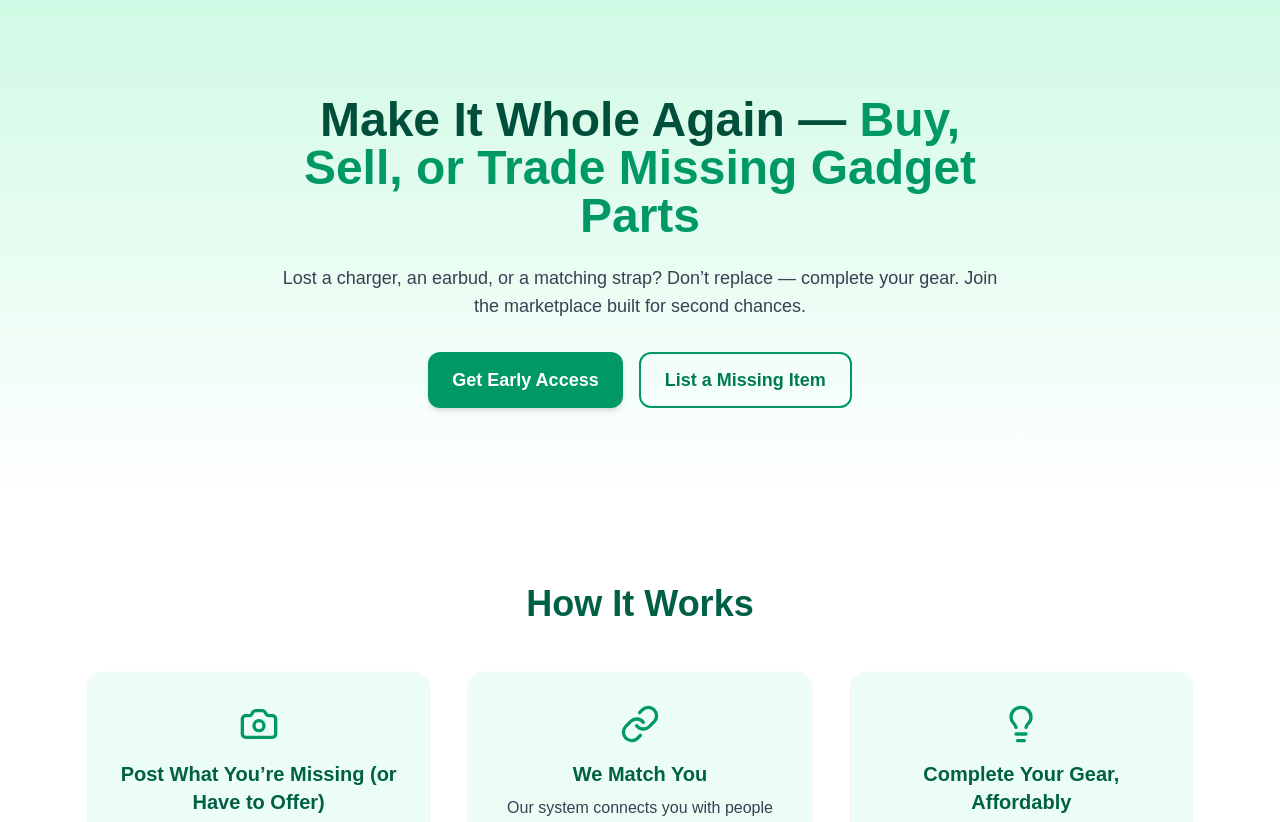
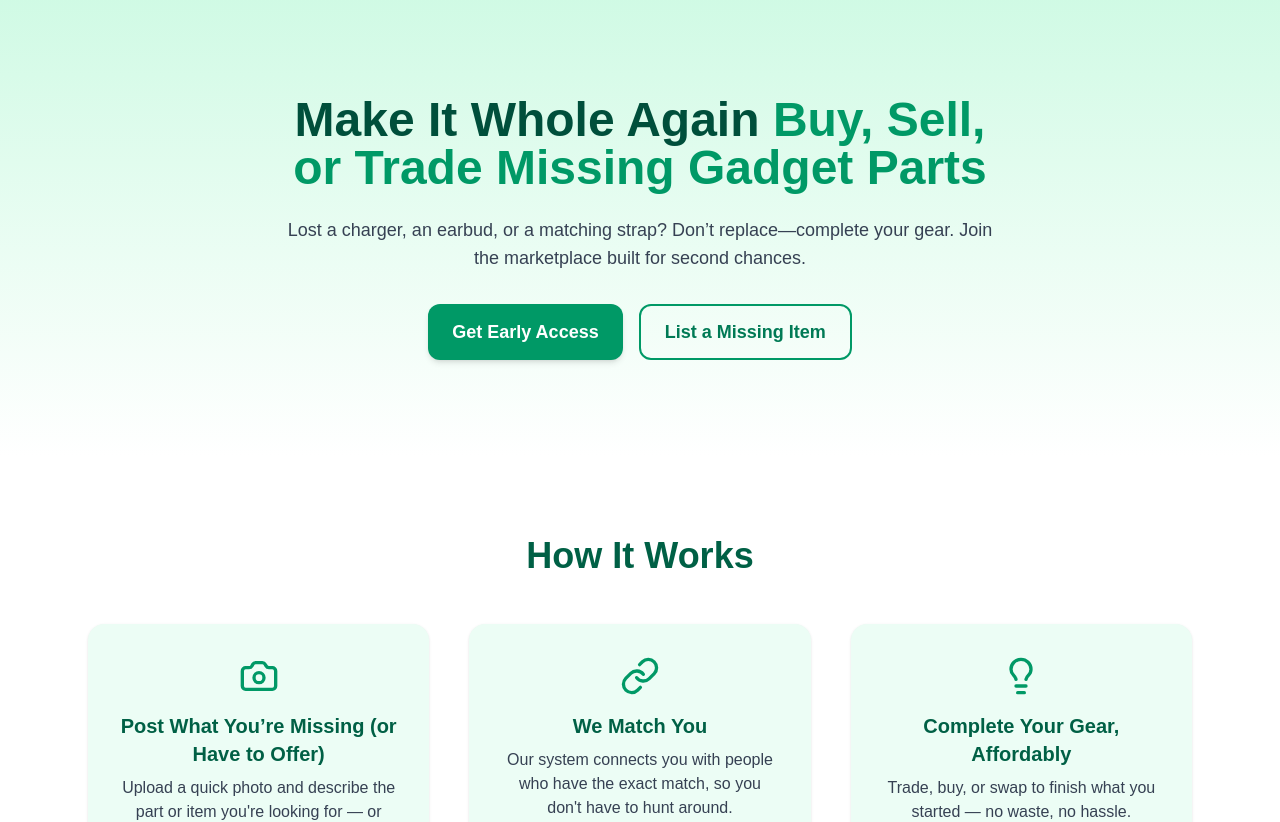
Before and after one commit to gathungugabriel/makeitwholeMVP, a Next.js app: page / in a window 1280 px wide. Shown: the top 822 px of the page. Built offline with nearby package versions, Linux system fonts and the light colour scheme.

Commit message:
humanized

```diff
--- a/components/HeroSection.jsx
+++ b/components/HeroSection.jsx
@@ -11,11 +11,11 @@ export default function HeroSection() {
         className="max-w-3xl mx-auto px-6"
       >
         <h1 className="text-5xl font-bold text-emerald-900 mb-6">
-          Make It Whole Again —{" "}
+          Make It Whole Again{" "}
           <span className="text-emerald-600">Buy, Sell, or Trade Missing Gadget Parts</span>
         </h1>
         <p className="text-lg text-gray-700 mb-8">
-          Lost a charger, an earbud, or a matching strap? Don’t replace — complete your gear.
+          Lost a charger, an earbud, or a matching strap? Don’t replace—complete your gear.
           Join the marketplace built for second chances.
         </p>
         <div className="flex flex-col sm:flex-row gap-4 justify-center">
```
